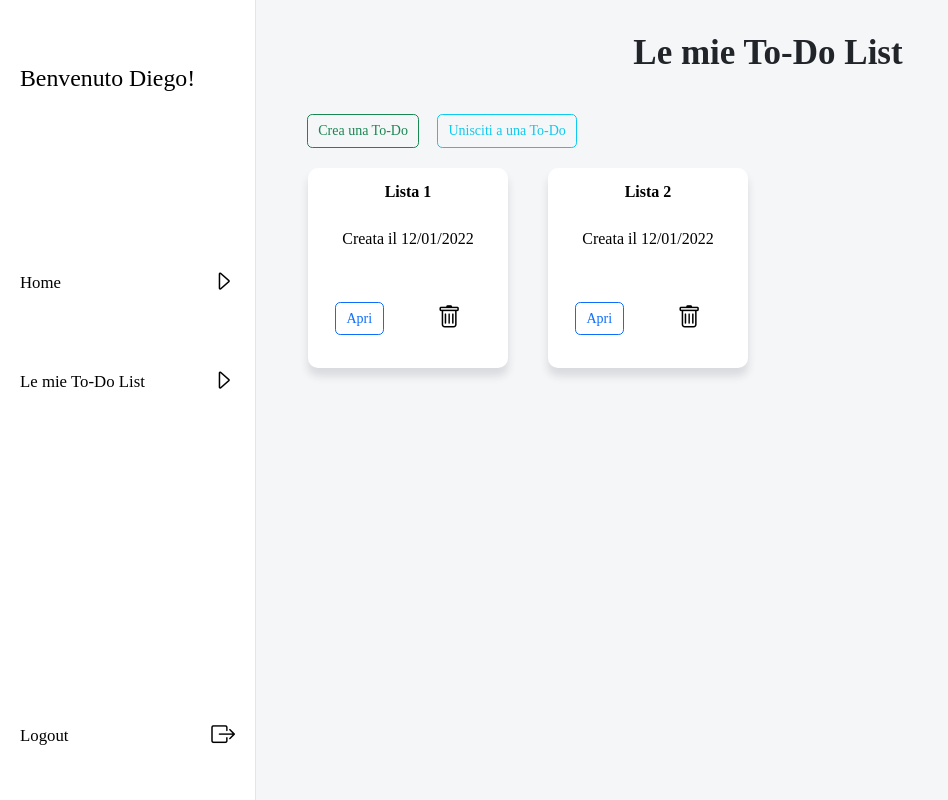
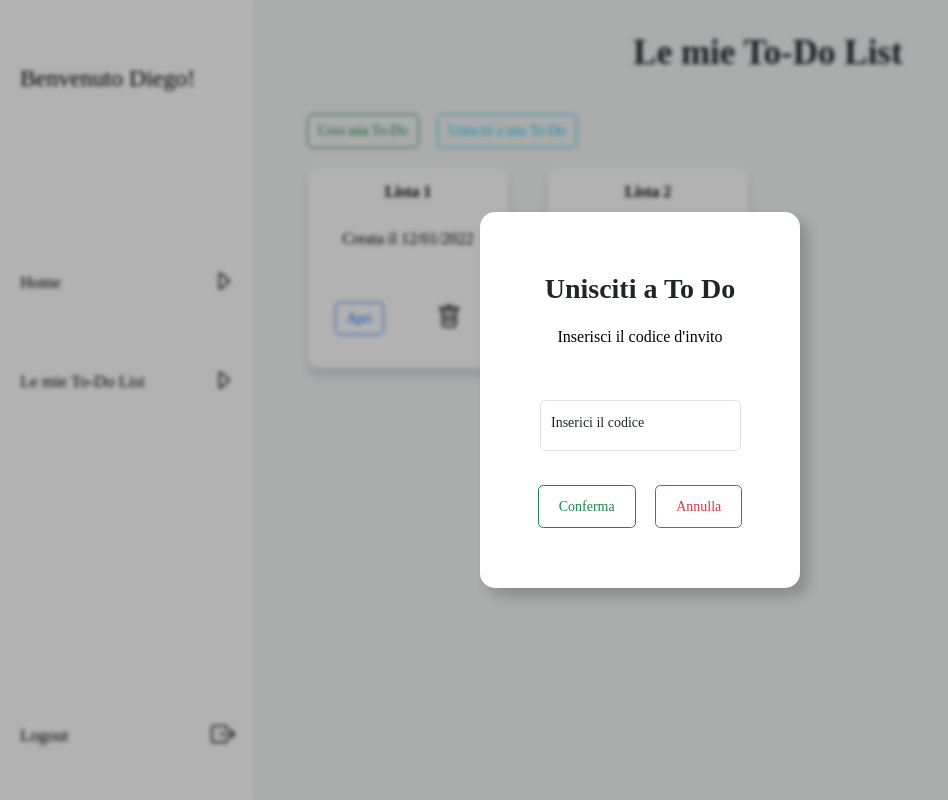
Before and after one commit to Domi2004VR/ToDoList, a React (Create React App) app in the folder frontend/: page /mytodolists in a window 1280 px wide. Both pictures are taken after a click on the button "Unisciti a una To-Do". Shown: the whole page, without its empty margins (0-948 px from the left). Built offline with nearby package versions, Linux system fonts and the light colour scheme.

Commit message:
Risolto problema Popup lasciando gestire a APP apertura dei Popup e permettendo ai figli solo di aprire e chiudere mandando i dati da inserire

```diff
--- a/frontend/src/components/PopupWindow.jsx
+++ b/frontend/src/components/PopupWindow.jsx
@@ -12,20 +12,20 @@ function PopupWindow ({popupInfo}) {
         setCode(e.target.value);
     }
 
-
+    console.log("PopupWindow è stata avviata ma non è renderizzata");
     return (
         <div className="popupOverlay">
             <div className="popupContainer">
                 <h2 className="popupTitle">{popupInfo.title}</h2>
                 <p className="popupDescription">{popupInfo.message}</p>
-                {popupInfo.inputText?<div className="inputContainer">
+                {popupInfo.inputText ?<div className="inputContainer">
                     <FloatingLabel controlId="floatingEmail" label="Inserici il codice"  className=" inputContainer mb-3" >
                                 <Form.Control id="popupInput" type="text" placeholder="Inserici il codice" name="code" value={code} onChange={handleChange} />
                             </FloatingLabel>
                     </div> : null}
                 <div className="popupButtonsContainer">
                     <Button id="confirmButton" name="conferma" variant="outline-success" onClick={popupInfo.handleConfirm}>Conferma</Button>
-                    <Button id="closeButton" name="annulla" variant="outline-danger" onClick={popupInfo.handleClose}>Annulla</Button>
+                    <Button id="closeButton" name="annulla" variant="outline-danger" onClick={popupInfo.handleClose} >Annulla</Button>
                 </div>
             </div>
         </div>
--- a/frontend/src/styles/PopupWindow.css
+++ b/frontend/src/styles/PopupWindow.css
@@ -5,10 +5,13 @@
 }
 .popupOverlay{
     position: fixed;
+    top: 0;
+    left: 0;
     backdrop-filter: blur(2px);
-    min-width: 100vw;
-    min-height: 100vh;
-    z-index: 2;
+    background: rgba(0,0,0,0.3);
+    width: 100vw;
+    height: 100vh;
+    z-index: 9999; /*Serve per assicurarsi che il popup sia sempre in cima*/
     display: flex;
     justify-content: center;
     align-items: center;
```
